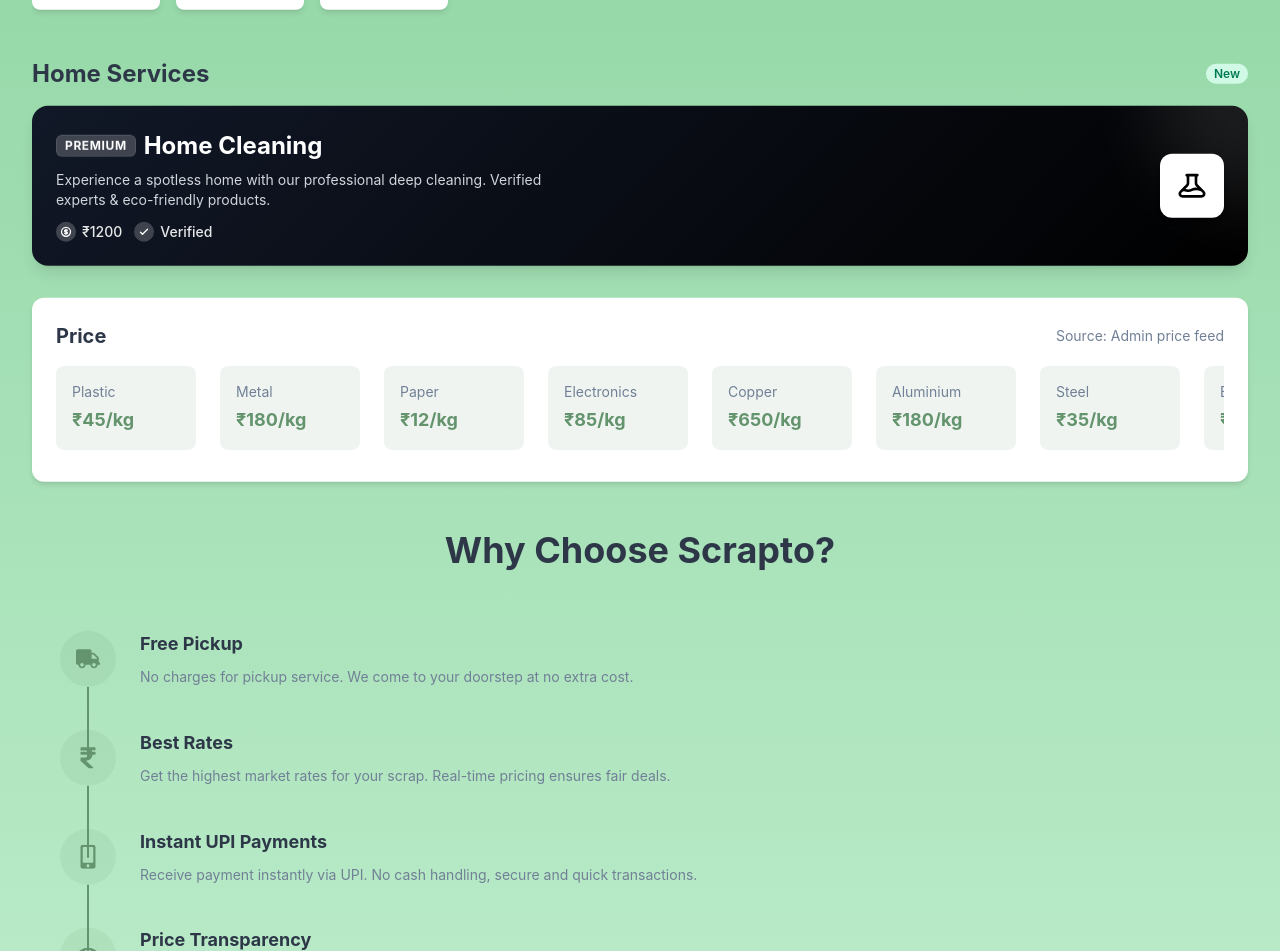
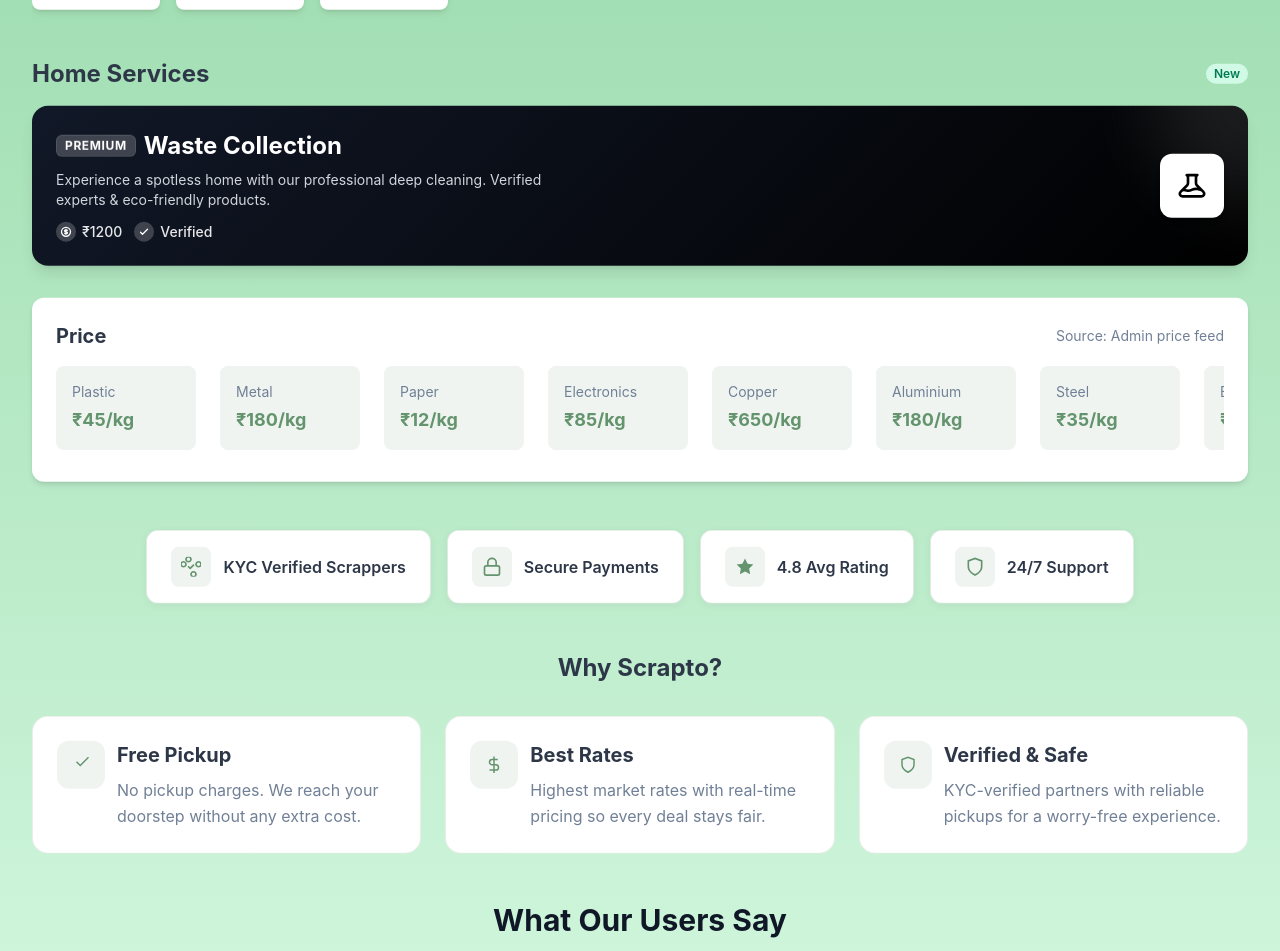
Before and after one commit to appzetogit/scrapto, a React (Vite) app in the folder frontend/: page / in a window 1280 px wide. Shown: the part 1181-2132 px from the top of the page. Built offline with nearby package versions, Linux system fonts and the light colour scheme; no server answers; sample sign-in values are in the browser's storage.

Commit message:
new changes

```diff
--- a/frontend/src/modules/user/components/Hero.jsx
+++ b/frontend/src/modules/user/components/Hero.jsx
@@ -8,7 +8,7 @@
 import TrustSignals from "./TrustSignals";
 import Testimonials from "./Testimonials";
 import OTPModal from "./OTPModal";
-import CustomerSolutions from "./CustomerSolutions";
+
 import { usePageTranslation } from "../../../hooks/usePageTranslation";
 import { useDynamicTranslation } from "../../../hooks/useDynamicTranslation";
 import scrapImage from "../assets/scrap3-Photoroom.png";
@@ -180,7 +180,7 @@
     "Getting your location...",
     "Type to search location...",
     "Home Services",
-    "Home Cleaning",
+    "Waste Collection",
     "Professional deep cleaning service including floor scrubbing, cobweb removal, and bathroom cleaning.",
     "Fixed Price: ₹1200",
     "Verified Pros",
@@ -927,7 +927,7 @@
                       {getTranslatedText("Premium")}
                     </span>
                     <h4 className="text-lg md:text-2xl font-bold text-white">
-                      {getTranslatedText("Home Cleaning")}
+                      {getTranslatedText("Waste Collection")}
                     </h4>
                   </div>
 
@@ -979,9 +979,7 @@
           </div>
 
           {/* Customer Solutions */}
-          <div className="px-4 md:px-6 lg:px-8 max-w-7xl mx-auto">
-            <CustomerSolutions />
-          </div>
+
 
           {/* Trust Signals */}
           <div className="px-4 md:px-6 lg:px-8 max-w-7xl mx-auto">
```
